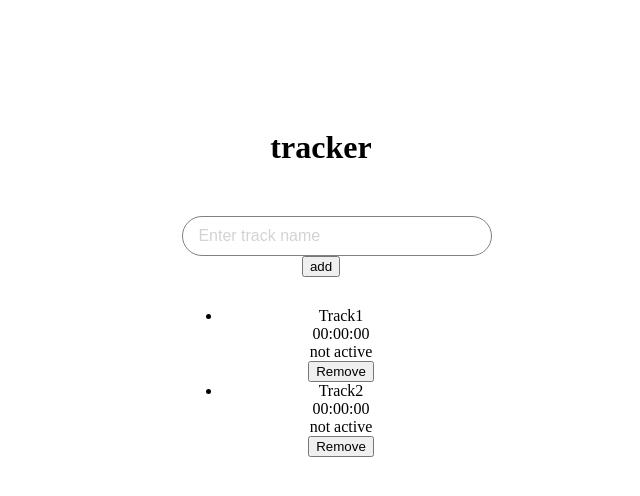
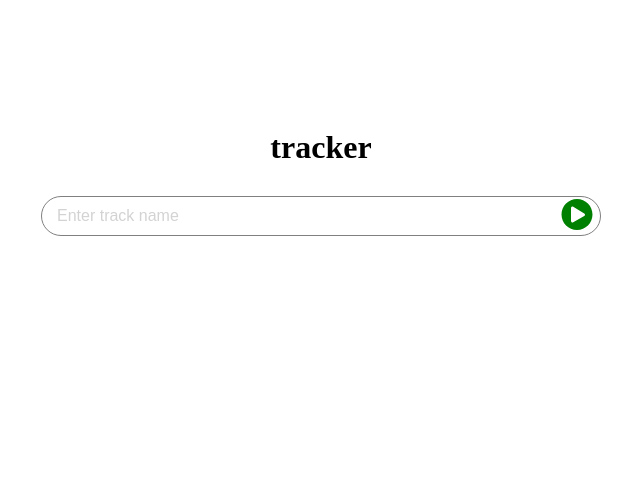
Before and after one commit to MelenkoOleksandr/Melya.github.io, a React app: page / in a window 1280 px wide. Shown: the top 496 px of the page, without its empty margins (319-959 px from the left). Built offline with nearby package versions, Linux system fonts and the light colour scheme.

Commit message:
Created working version of task

```diff
--- a/package.json
+++ b/package.json
@@ -12,9 +12,11 @@
   "license": "ISC",
   "dependencies": {
     "@reduxjs/toolkit": "^1.8.3",
+    "dayjs": "^1.11.3",
     "prop-types": "^15.8.1",
     "react": "^18.2.0",
     "react-dom": "^18.2.0",
+    "react-icons": "^4.4.0",
     "react-redux": "^8.0.2"
   },
   "devDependencies": {
--- a/src/App.scss
+++ b/src/App.scss
@@ -1,12 +1,17 @@
+ul {
+    margin-left: 0;
+    padding-left: 0;
+}
+
 .main {
     padding-top: 100px;
     display: flex;
-    // align-items: center;
     justify-content: center;
     text-align: center;
     min-height: 100vh;
     width: 100%;
     .content {
+        width: 100%;
         max-width: 560px;
     }
 }
--- a/src/components/Track/Track.jsx
+++ b/src/components/Track/Track.jsx
@@ -1,43 +1,71 @@
-import React from 'react'
-import PropTypes from 'prop-types';
-import { useDispatch } from 'react-redux';
-import { removeTrack } from '../../reducers/tracks/tracksSlice';
+import React, { useEffect } from "react";
+import PropTypes from "prop-types";
+import { useDispatch } from "react-redux";
+import { removeTrack, updateTrack } from "../../reducers/tracks/tracksSlice";
+import { BsPlayCircle, BsPauseCircle } from "react-icons/bs";
+import { BiMinusCircle } from "react-icons/bi";
+import "./Track.scss";
+import { parseSecondsToTimeString } from "../../helpers/timeHelper";
 
-const Track = ({id, trackName, time, isActive}) => {
-  const dispatch = useDispatch()
+const Track = ({ id, trackName, time, isActive }) => {
+  const dispatch = useDispatch();
+
+  useEffect(() => {
+    let updateTime = null;
+
+    if (isActive) {
+      updateTime = setTimeout(() => {
+        dispatch(updateTrack({ id, trackName, time: time + 1, isActive }));
+      }, 1000);
+    } else {
+      clearTimeout(updateTime);
+    }
+
+    return () => {
+      clearTimeout(updateTime);
+    };
+  }, [time, isActive]);
 
   const handleTrackDelete = () => {
-    dispatch(removeTrack(id))
-  }
+    dispatch(removeTrack(id));
+  };
+
+  const toggleTrackActive = () => {
+    dispatch(
+      updateTrack({ id, trackName, time, isActive: !isActive })
+    );
+  };
+
   return (
-    <li className='track'>
-      <div className="track-name">
-        {trackName}
-      </div>
+    <li className={`track ${isActive ? "active" : ""}`}>
+      <div className="track-name">{trackName}</div>
 
       <div className="track-details">
-        <div className="time">{time}</div>
-        <div className="active">
-          {isActive ? "active" : 'not active'}
-        </div>
-        <button onClick={handleTrackDelete}>Remove</button>
+        <div className="time">{parseSecondsToTimeString(time)}</div>
+        <button className="active" onClick={toggleTrackActive}>
+          {isActive ? <BsPauseCircle /> : <BsPlayCircle />}
+        </button>
+        <button className="delete-btn" onClick={handleTrackDelete}>
+          <BiMinusCircle />
+        </button>
       </div>
     </li>
-  )
-}
+  );
+};
 
 Track.propTypes = {
   id: PropTypes.string,
   trackName: PropTypes.string,
-  time: PropTypes.string,
+  time: PropTypes.number,
+  isActive: PropTypes.bool,
+  prevInteraction: PropTypes.object,
 };
 
 Track.defaultProps = {
   id: "",
   trackName: "",
-  time: "00:00:00",
+  time: 0,
   isActive: false,
 };
 
-
-export default Track
+export default Track;
--- /dev/null
+++ b/src/components/Track/Track.scss
@@ -0,0 +1,45 @@
+.track {
+    box-sizing: border-box;
+    width: 100%;
+    list-style: none;
+    display: flex;
+    justify-content: space-between;
+    align-items: center;
+    padding: 10px;
+    border-bottom: 1px solid gray;
+    font-weight: bold;
+    &:first-child {
+        border-top: 1px solid gray;
+    }
+    .track-details {
+        display: flex;
+        align-items: center;
+        .active {
+            margin: 0 10px;
+            background-color: transparent;
+            border: none;
+            padding: 0;
+            display: flex;
+            align-items: center;
+            svg {
+                font-size: 18px;
+            }
+        }
+        .delete-btn {
+            background-color: transparent;
+            border: none;
+            padding: 0;
+            display: flex;
+            align-items: center;
+            svg {
+
+                  font-size: 24px;
+                    fill: red;
+            }
+        }
+    }
+    &.active {
+        background-color: lightgoldenrodyellow;
+        color: green;
+    }
+}
--- a/src/components/TrackCreator/TrackCreator.jsx
+++ b/src/components/TrackCreator/TrackCreator.jsx
@@ -2,6 +2,7 @@ import React, { useState } from "react";
 import {useDispatch} from 'react-redux';
 import { addTrack } from "../../reducers/tracks/tracksSlice";
 import "./TrackCreator.scss";
+import { FaPlayCircle } from "react-icons/fa";
 
 const TrackCreator = () => {
     const [trackName, setTrackName] = useState('');
@@ -12,14 +13,24 @@ const TrackCreator = () => {
     }
 
     const handleNewTrack = () => {
-      dispatch(addTrack({id: trackName, trackName}))
+      dispatch(addTrack({id: trackName, trackName, time: 0, isActive: true}))
       setTrackName('')
     }
 
   return (
     <div className="creator">
-      <input placeholder="Enter track name" className='creator-input' type="text" value={trackName} onChange={handleTrackChange} />
-      <button onClick={handleNewTrack}>add</button>
+
+        <input
+          placeholder="Enter track name"
+          className="creator-input"
+          type="text"
+          value={trackName}
+          onChange={handleTrackChange}
+        />
+        <button className="creator-btn" onClick={handleNewTrack}>
+          <FaPlayCircle />
+        </button>
+
     </div>
   );
 }
--- a/src/components/TrackCreator/TrackCreator.scss
+++ b/src/components/TrackCreator/TrackCreator.scss
@@ -1,9 +1,9 @@
 .creator {
     width: 100%;
-    margin-top: 50px;
     position: relative;
-    margin-bottom: 30px;
+    margin: 30px 0;
     .creator-input {
+        box-sizing: border-box;
         width: 100%;
         padding: 10px 15px;
         border-radius: 20px;
@@ -14,4 +14,16 @@
             color: lightgrey;
         }
     }
+    .creator-btn {
+        position: absolute;
+        top: 50%;
+        right: 2px;
+        transform: translateY(-50%);
+        background-color: transparent;
+        border: none;
+        svg {
+             font-size: 32px;
+             fill: green;
+        }
+    }
 }
--- a/src/components/TrackList/TrackList.jsx
+++ b/src/components/TrackList/TrackList.jsx
@@ -1,15 +1,45 @@
-import React from 'react'
-import { useSelector } from 'react-redux';
-import Track from '../Track/Track';
+import dayjs from "dayjs";
+import React, { useEffect } from "react";
+import { useSelector, useDispatch } from "react-redux";
+import { setTracks } from "../../reducers/tracks/tracksSlice";
+import Track from "../Track/Track";
 
 const TrackList = () => {
-    const {tracks} = useSelector(state => state.tracks)
+  const dispatch = useDispatch();
+  const { tracks } = useSelector((state) => state.tracks);
+
+  useEffect(() => {
+    const storedTracks = JSON.parse(localStorage.getItem("tracks"));
+
+    if (storedTracks) {
+      const modifiedTracks = storedTracks.map( (track) => {
+        if (track.isActive) {
+          const additionalTime = dayjs().diff(track.previousInteraction, "s")
+          return { ...track, time: track.time + additionalTime, previousInteraction: null };
+        }
+        return track
+      })
+      dispatch(setTracks(modifiedTracks));
+    }
+  }, []);
+
+  useEffect(() => {
+    const closeBrowserTab = window.addEventListener("beforeunload", () => {
+      localStorage.setItem("tracks", JSON.stringify(tracks.map( track => ({...track, previousInteraction: new Date()}))));
+    });
+
+    return () => {
+      window.removeEventListener("beforeunload", closeBrowserTab);
+    };
+  }, [tracks]);
+
   return (
-    <ul className='track-list'>
-        {tracks.map(({id, trackName}) => (<Track id={id} trackName={trackName} />)) }
+    <ul className="track-list">
+      {tracks.map(({ id, trackName, isActive, time }) => (
+        <Track id={id} trackName={trackName} isActive={isActive} time={time} />
+      ))}
     </ul>
+  );
+};
 
-  )
-}
-
-export default TrackList
+export default TrackList;
--- /dev/null
+++ b/src/helpers/timeHelper.js
@@ -0,0 +1,11 @@
+const checkForZero = time => time < 10 ? "0" + time : time
+
+export const parseSecondsToTimeString = seconds => {
+    const hours = Math.floor(seconds / 3600)
+    const hoursInSeconds = hours * 3600
+    const minutes = Math.floor((seconds - hoursInSeconds) / 60)
+    const minutesInSeconds = minutes * 60
+    const secondsRemain = seconds - hoursInSeconds - minutesInSeconds
+
+    return `${checkForZero(hours)}:${checkForZero(minutes)}:${checkForZero(secondsRemain)}`
+}
--- a/src/reducers/tracks/tracksSlice.js
+++ b/src/reducers/tracks/tracksSlice.js
@@ -1,21 +1,33 @@
 import { createSlice } from "@reduxjs/toolkit"
+
 const initialState = {
-    tracks: [{ id: 1, trackName: 'Track1' }, { id: 2, trackName: 'Track2' }],
+    tracks: []
 }
 
 export const tracksSlice = createSlice({
     name: 'tracks',
     initialState,
     reducers: {
+        setTracks: (state, action) => {
+            state.tracks = action.payload
+        },
         addTrack: (state, action) => {
             state.tracks.unshift(action.payload)
         },
         removeTrack: (state, action) => {
             state.tracks = state.tracks.filter( track => track.id !== action.payload)
         },
+        updateTrack: (state, action) => {
+            state.tracks = state.tracks.map(track => {
+                if (track.id === action.payload.id) {
+                    return action.payload
+                }
+                return track
+            })
+        }
     }
 })
 
-export const {addTrack, removeTrack} = tracksSlice.actions;
+export const { addTrack, removeTrack, updateTrack, setTracks } = tracksSlice.actions;
 
 export default tracksSlice.reducer
```
Also changed, not shown: 1 other file (tests, documents, lock files or other folders).
